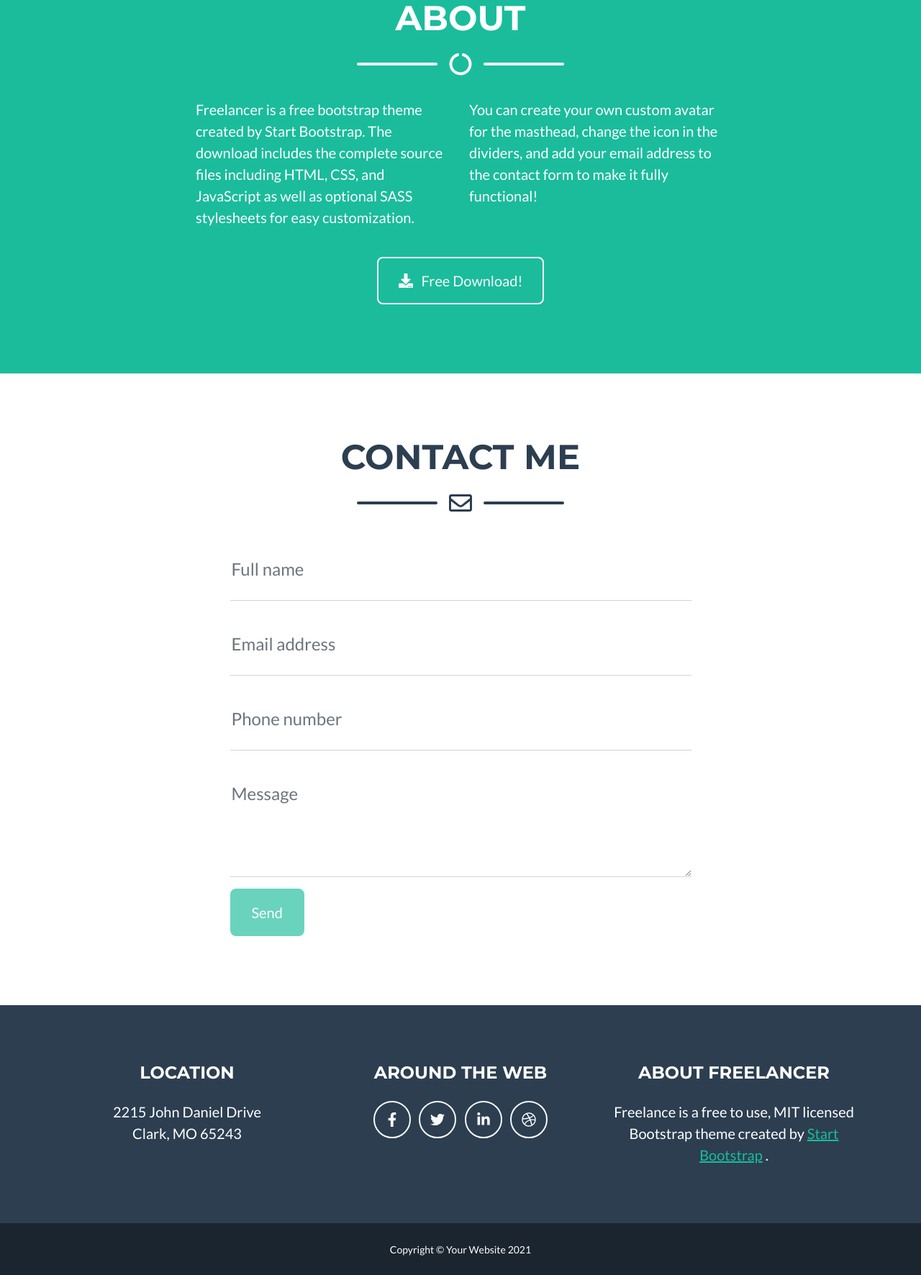
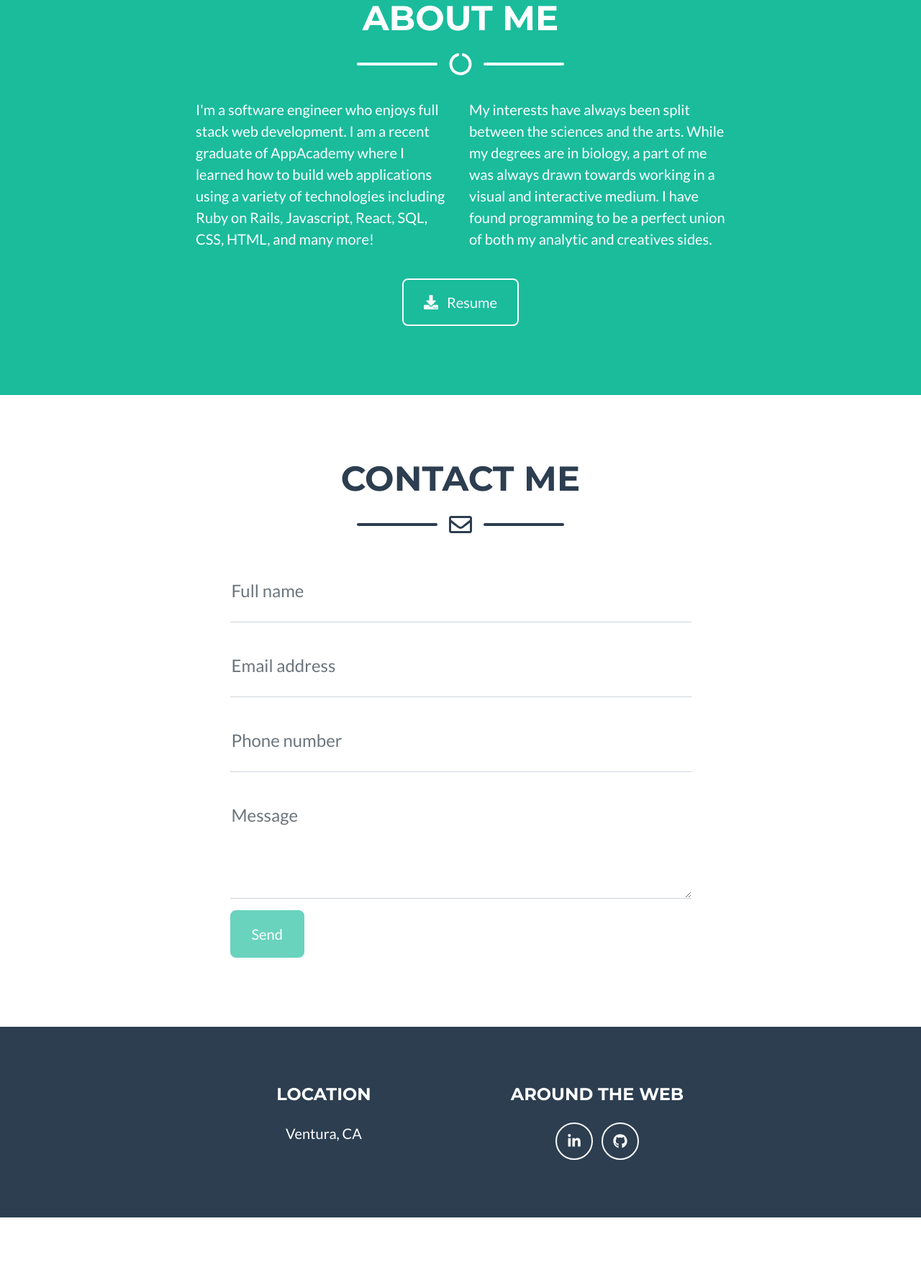
Before and after one commit to JS-Bogart/portfolio, a plain HTML site: page index.html in a window 1280 px wide. Shown: the part 1760-3532 px from the top of the page at 72% size. After the commit the page ends 3452 px from the top, so only its background shows below. Drawn offline with nearby package versions, Linux system fonts and the light colour scheme.

Commit message:
Update About Me section

```diff
--- a/index.html
+++ b/index.html
@@ -125,7 +125,7 @@
         <section class="page-section bg-primary text-white mb-0" id="about">
             <div class="container">
                 <!-- About Section Heading-->
-                <h2 class="page-section-heading text-center text-uppercase text-white">About</h2>
+                <h2 class="page-section-heading text-center text-uppercase text-white">About Me</h2>
                 <!-- Icon Divider-->
                 <div class="divider-custom divider-light">
                     <div class="divider-custom-line"></div>
@@ -135,14 +135,17 @@
                 </div>
                 <!-- About Section Content-->
                 <div class="row">
-                    <div class="col-lg-4 ms-auto"><p class="lead">Freelancer is a free bootstrap theme created by Start Bootstrap. The download includes the complete source files including HTML, CSS, and JavaScript as well as optional SASS stylesheets for easy customization.</p></div>
-                    <div class="col-lg-4 me-auto"><p class="lead">You can create your own custom avatar for the masthead, change the icon in the dividers, and add your email address to the contact form to make it fully functional!</p></div>
+                    <div class="col-lg-4 ms-auto"><p class="lead">I'm a software engineer who enjoys full stack web development. I am a recent graduate of
+                    AppAcademy where I learned how to build web applications using a variety of technologies including Ruby on Rails, Javascript, React, SQL, CSS, HTML, and many more!</p></div>
+                    <div class="col-lg-4 me-auto"><p class="lead">My interests have always been split between the sciences and the arts. While my degrees are in biology, a part of
+                    me was always drawn towards working in a visual and interactive medium. I have found programming to be a perfect union
+                    of both my analytic and creatives sides.</p></div>
                 </div>
                 <!-- About Section Button-->
                 <div class="text-center mt-4">
                     <a class="btn btn-xl btn-outline-light" href="https://startbootstrap.com/theme/freelancer/">
                         <i class="fas fa-download me-2"></i>
-                        Free Download!
+                        Resume
                     </a>
                 </div>
             </div>
@@ -226,35 +229,31 @@
                     <div class="col-lg-4 mb-5 mb-lg-0">
                         <h4 class="text-uppercase mb-4">Location</h4>
                         <p class="lead mb-0">
-                            2215 John Daniel Drive
-                            <br />
-                            Clark, MO 65243
+                            Ventura, CA
                         </p>
                     </div>
                     <!-- Footer Social Icons-->
                     <div class="col-lg-4 mb-5 mb-lg-0">
                         <h4 class="text-uppercase mb-4">Around the Web</h4>
-                        <a class="btn btn-outline-light btn-social mx-1" href="#!"><i class="fab fa-fw fa-facebook-f"></i></a>
-                        <a class="btn btn-outline-light btn-social mx-1" href="#!"><i class="fab fa-fw fa-twitter"></i></a>
-                        <a class="btn btn-outline-light btn-social mx-1" href="#!"><i class="fab fa-fw fa-linkedin-in"></i></a>
-                        <a class="btn btn-outline-light btn-social mx-1" href="#!"><i class="fab fa-fw fa-dribbble"></i></a>
+                        <a class="btn btn-outline-light btn-social mx-1" href="https://www.linkedin.com/in/jeffrey-bogart-7874121a5/"><i class="fab fa-fw fa-linkedin-in"></i></a>
+                        <a class="btn btn-outline-light btn-social mx-1" href="https://github.com/JS-Bogart"><i class="fab fa-fw fa-github"></i></a>
                     </div>
                     <!-- Footer About Text-->
-                    <div class="col-lg-4">
+                    <!-- <div class="col-lg-4">
                         <h4 class="text-uppercase mb-4">About Freelancer</h4>
                         <p class="lead mb-0">
                             Freelance is a free to use, MIT licensed Bootstrap theme created by
                             <a href="http://startbootstrap.com">Start Bootstrap</a>
                             .
                         </p>
-                    </div>
+                    </div> -->
                 </div>
             </div>
         </footer>
         <!-- Copyright Section-->
-        <div class="copyright py-4 text-center text-white">
+        <!-- <div class="copyright py-4 text-center text-white">
             <div class="container"><small>Copyright &copy; Your Website 2021</small></div>
-        </div>
+        </div> -->
         <!-- Portfolio Modals-->
         <!-- Portfolio Modal 1-->
         <div class="portfolio-modal modal fade" id="portfolioModal1" tabindex="-1" aria-labelledby="portfolioModal1" aria-hidden="true">
```
Also changed, not shown: assets/img/portfolio/loan-calc.png (added), assets/img/portfolio/menu-app.png (added), assets/img/portfolio/wto.jpg (added), css/styles.css, 5 other files.
